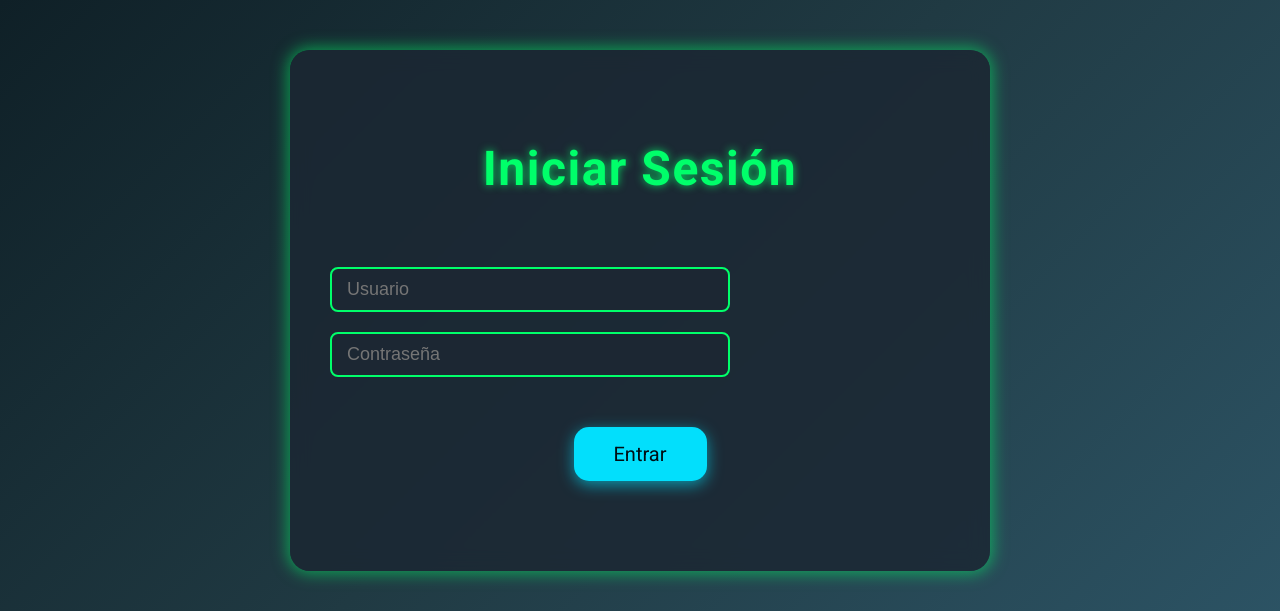
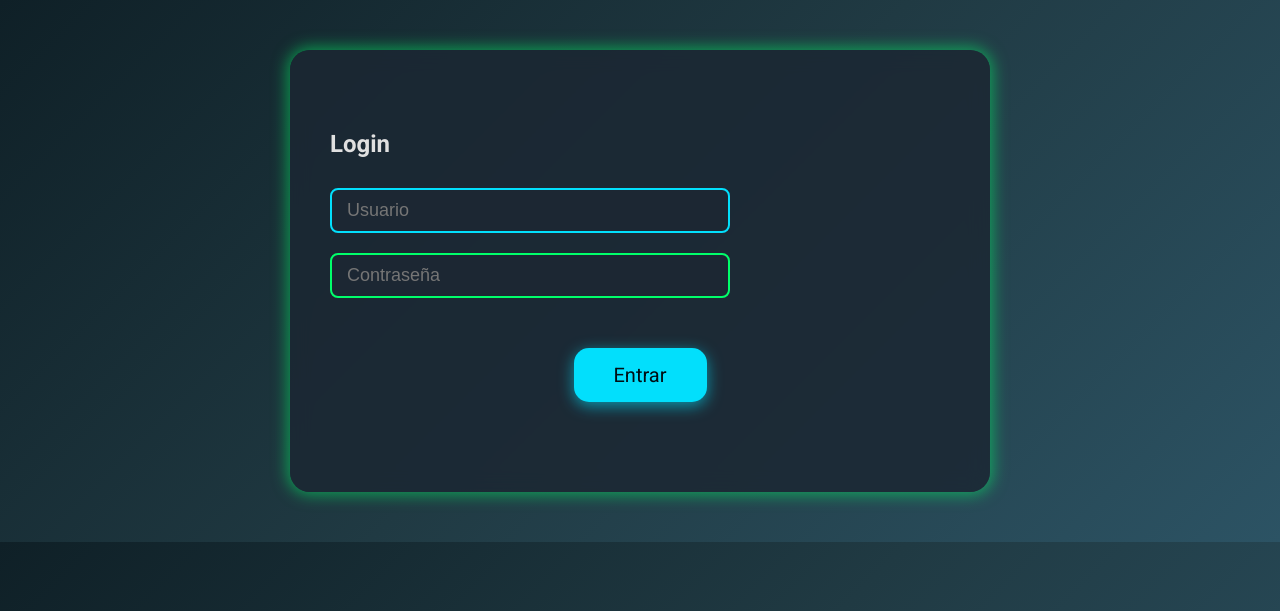
Before and after one commit to Guztorr/SISTEMA-GESTORIA, a Flask app: page /login in a window 1280 px wide. Shown: the top 611 px of the page. Run offline with Flask 3, Linux system fonts and the light colour scheme.

Commit message:
Update login.html

```diff
--- a/templates/login.html
+++ b/templates/login.html
@@ -1,22 +1,21 @@
-<!-- templates/login.html -->
 <!DOCTYPE html>
 <html lang="es">
 <head>
     <meta charset="UTF-8" />
     <meta name="viewport" content="width=device-width, initial-scale=1" />
-    <title>Iniciar Sesión - Sistema Yazareth</title>
+    <title>Login - SISTEMA YAZARETH</title>
     <link rel="stylesheet" href="{{ url_for('static', filename='style.css') }}">
-    <link rel="icon" href="{{ url_for('static', filename='favicon.ico') }}" type="image/x-icon">
+    <link rel="icon" type="image/x-icon" href="{{ url_for('static', filename='favicon.ico') }}">
 </head>
 <body>
     <div class="contenedor-cuadro">
-        <h2 id="titulo">Iniciar Sesión</h2>
-        <form method="POST" action="{{ url_for('login') }}">
-            <input type="text" name="username" placeholder="Usuario" required><br>
-            <input type="password" name="password" placeholder="Contraseña" required><br>
-            {% if error %}
-                <p style="color: red; font-weight: bold;">{{ error }}</p>
-            {% endif %}
+        <h2>Login</h2>
+        {% if error %}
+        <p class="error">{{ error }}</p>
+        {% endif %}
+        <form action="{{ url_for('login') }}" method="post">
+            <input type="text" name="username" placeholder="Usuario" required autofocus>
+            <input type="password" name="password" placeholder="Contraseña" required>
             <button type="submit">Entrar</button>
         </form>
     </div>
```
